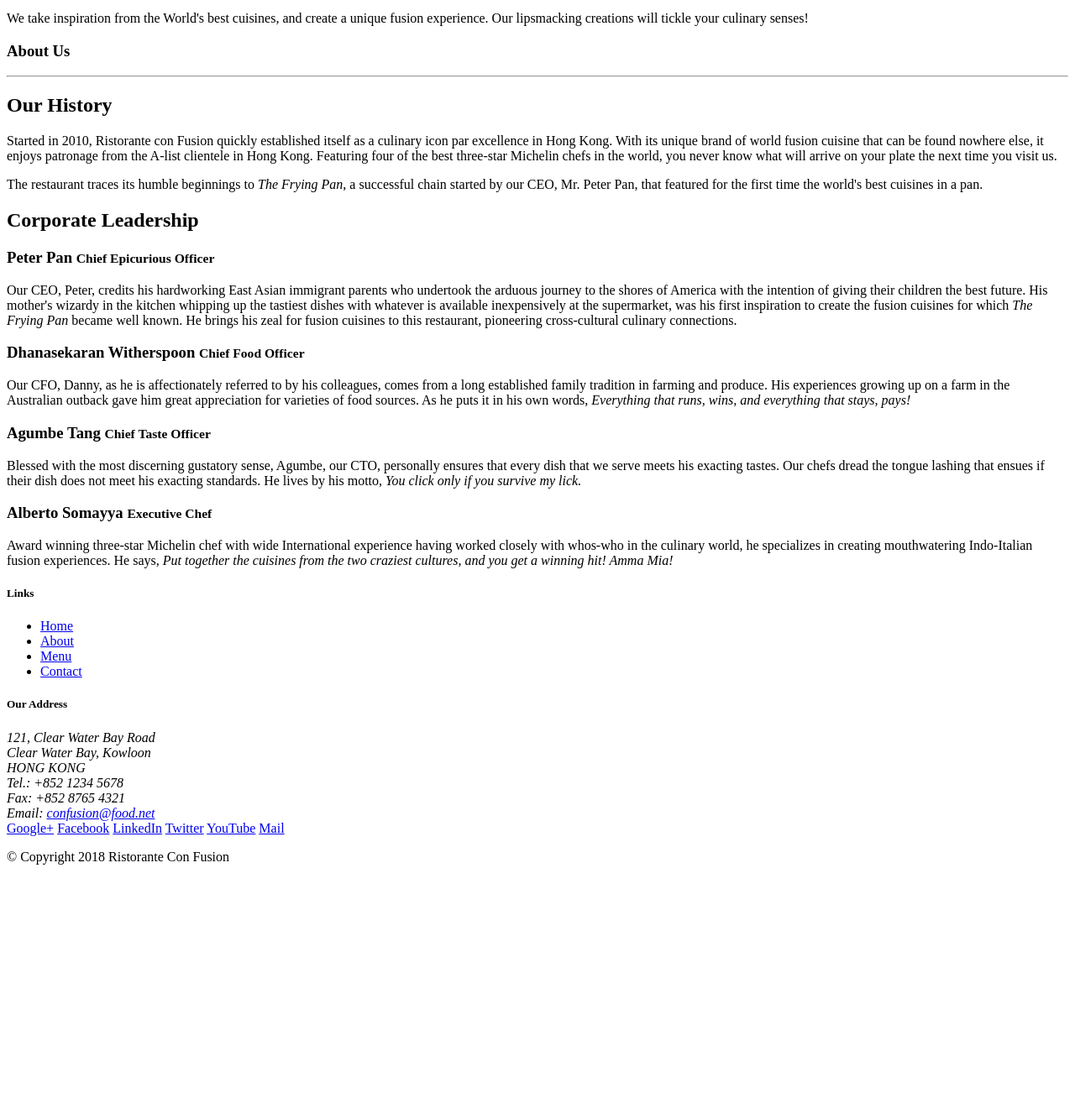
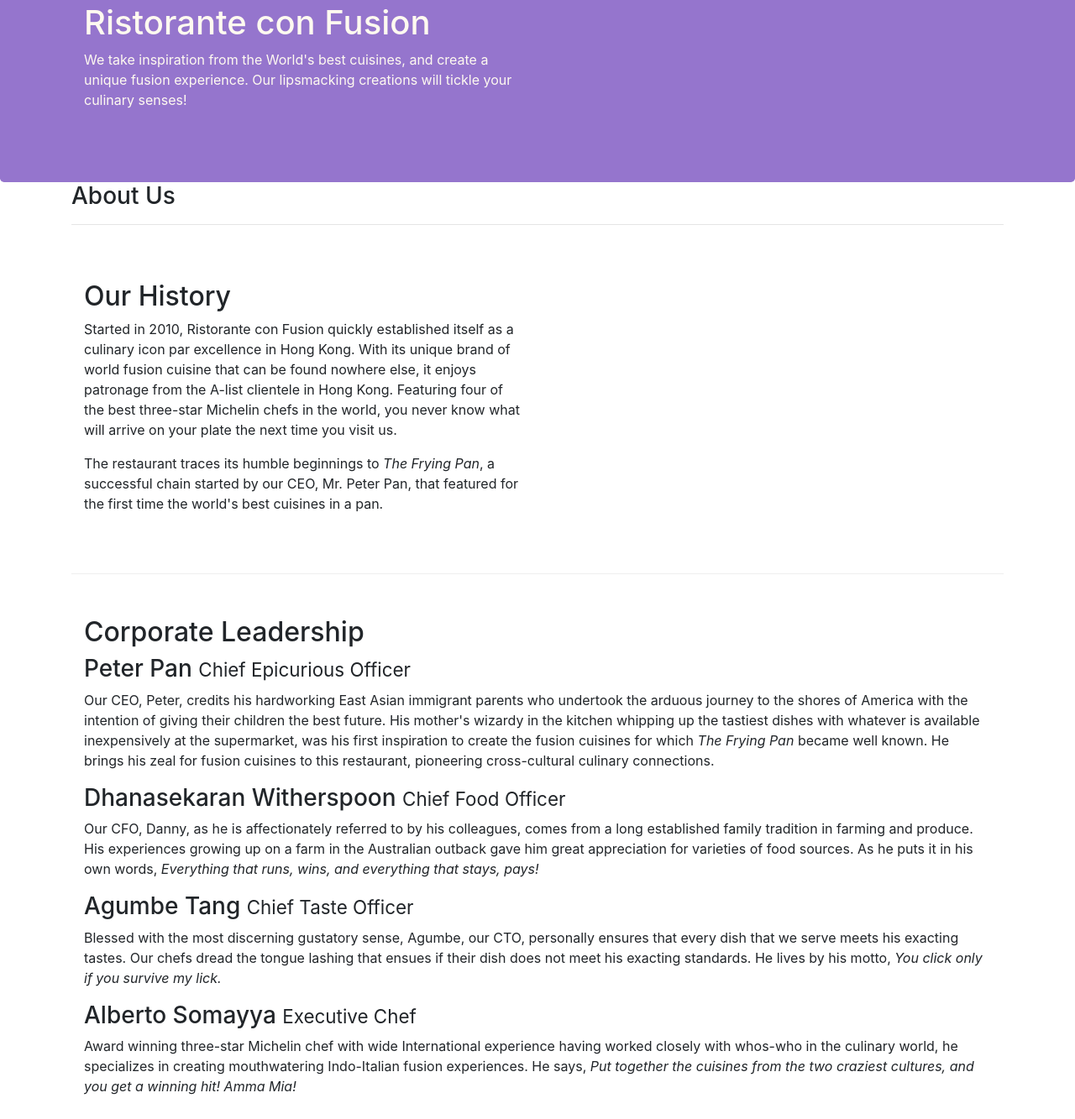
Before and after one commit to TomSmaj/coursera-bootstrap, a website: page assignment-1/aboutus.html in a window 1280 px wide. Shown: the part 67-1400 px from the top of the page at 84% size. Before the commit the page ends 1113 px from the top, so only its background shows below. Drawn offline with nearby package versions, Linux system fonts and the light colour scheme.

Commit message:
finished assignment 1

```diff
--- a/assignment-1/aboutus.html
+++ b/assignment-1/aboutus.html
@@ -2,7 +2,14 @@
 <html lang="en">
 
 <head>
+    <!-- Required meta tags always come first -->
+    <meta charset="utf-8">
+    <meta name="viewport" content="width=device-width, initial-scale=1, shrink-to-fit=no">
+    <meta http-equiv="x-ua-compatible" content="ie=edge">
 
+    <!-- Bootstrap CSS -->
+    <link rel="stylesheet" href="node_modules/bootstrap/dist/css/bootstrap.min.css">
+    <link rel="stylesheet" href="css/style.css">
     <title>Ristorante Con Fusion: About Us</title>
 
 </head>
@@ -14,7 +21,8 @@
             <div class="row row-header">
                 <div class="col-12 col-sm-6">
                     <h1>Ristorante con Fusion</h1>
-                    <p>We take inspiration from the World's best cuisines, and create a unique fusion experience. Our lipsmacking creations will tickle your culinary senses!</p>
+                    <p>We take inspiration from the World's best cuisines, and create a unique fusion experience. Our
+                        lipsmacking creations will tickle your culinary senses!</p>
                 </div>
                 <div class="col-12 col-sm">
                 </div>
@@ -22,36 +30,63 @@
         </div>
     </header>
 
-    <div>
-        <div>
-            <div>
+    <div class="container">
+        <div class="row">
+            <div class="col-12">
                 <h3>About Us</h3>
                 <hr>
             </div>
         </div>
 
-        <div>
-            <div>
+        <div class="row-content">
+            <div class="col-12 col-sm-6">
                 <h2>Our History</h2>
-                <p>Started in 2010, Ristorante con Fusion quickly established itself as a culinary icon par excellence in Hong Kong. With its unique brand of world fusion cuisine that can be found nowhere else, it enjoys patronage from the A-list clientele in Hong Kong.  Featuring four of the best three-star Michelin chefs in the world, you never know what will arrive on your plate the next time you visit us.</p>
-                <p>The restaurant traces its humble beginnings to <em>The Frying Pan</em>, a successful chain started by our CEO, Mr. Peter Pan, that featured for the first time the world's best cuisines in a pan.</p>
+                <p>Started in 2010, Ristorante con Fusion quickly established itself as a culinary icon par excellence
+                    in Hong Kong. With its unique brand of world fusion cuisine that can be found nowhere else, it
+                    enjoys patronage from the A-list clientele in Hong Kong. Featuring four of the best three-star
+                    Michelin chefs in the world, you never know what will arrive on your plate the next time you visit
+                    us.</p>
+                <p>The restaurant traces its humble beginnings to <em>The Frying Pan</em>, a successful chain started by
+                    our CEO, Mr. Peter Pan, that featured for the first time the world's best cuisines in a pan.</p>
             </div>
             <div>
             </div>
         </div>
 
 
-        <div>
-            <div>
+        <div class="row-content">
+            <div class="col-12">
                 <h2>Corporate Leadership</h2>
                 <h3>Peter Pan <small>Chief Epicurious Officer</small></h3>
-                <p>Our CEO, Peter, credits his hardworking East Asian immigrant parents who undertook the arduous journey to the shores of America with the intention of giving their children the best future. His mother's wizardy in the kitchen whipping up the tastiest dishes with whatever is available inexpensively at the supermarket, was his first inspiration to create the fusion cuisines for which <em>The Frying Pan</em> became well known. He brings his zeal for fusion cuisines to this restaurant, pioneering cross-cultural culinary connections.</p>
+                <div class="d-none d-sm-block">
+                    <p>Our CEO, Peter, credits his hardworking East Asian immigrant parents who undertook the arduous
+                        journey to the shores of America with the intention of giving their children the best future.
+                        His mother's wizardy in the kitchen whipping up the tastiest dishes with whatever is available
+                        inexpensively at the supermarket, was his first inspiration to create the fusion cuisines for
+                        which <em>The Frying Pan</em> became well known. He brings his zeal for fusion cuisines to this
+                        restaurant, pioneering cross-cultural culinary connections.</p>
+                </div>
                 <h3>Dhanasekaran Witherspoon <small>Chief Food Officer</small></h3>
-                <p>Our CFO, Danny, as he is affectionately referred to by his colleagues, comes from a long established family tradition in farming and produce. His experiences growing up on a farm in the Australian outback gave him great appreciation for varieties of food sources. As he puts it in his own words, <em>Everything that runs, wins, and everything that stays, pays!</em></p>
+                <div class="d-none d-sm-block">
+                    <p>Our CFO, Danny, as he is affectionately referred to by his colleagues, comes from a long
+                        established family tradition in farming and produce. His experiences growing up on a farm in the
+                        Australian outback gave him great appreciation for varieties of food sources. As he puts it in
+                        his own words, <em>Everything that runs, wins, and everything that stays, pays!</em></p>
+                </div>
                 <h3>Agumbe Tang <small>Chief Taste Officer</small></h3>
-                <p>Blessed with the most discerning gustatory sense, Agumbe, our CTO, personally ensures that every dish that we serve meets his exacting tastes. Our chefs dread the tongue lashing that ensues if their dish does not meet his exacting standards. He lives by his motto, <em>You click only if you survive my lick.</em></p>
+                <div class="d-none d-sm-block">
+                    <p>Blessed with the most discerning gustatory sense, Agumbe, our CTO, personally ensures that every
+                        dish that we serve meets his exacting tastes. Our chefs dread the tongue lashing that ensues if
+                        their dish does not meet his exacting standards. He lives by his motto, <em>You click only if
+                            you survive my lick.</em></p>
+                </div>
                 <h3>Alberto Somayya <small>Executive Chef</small></h3>
-                <p>Award winning three-star Michelin chef with wide International experience having worked closely with whos-who in the culinary world, he specializes in creating mouthwatering Indo-Italian fusion experiences. He says, <em>Put together the cuisines from the two craziest cultures, and you get a winning hit! Amma Mia!</em></p>
+                <div class="d-none d-sm-block">
+                    <p>Award winning three-star Michelin chef with wide International experience having worked closely
+                        with whos-who in the culinary world, he specializes in creating mouthwatering Indo-Italian
+                        fusion experiences. He says, <em>Put together the cuisines from the two craziest cultures, and
+                            you get a winning hit! Amma Mia!</em></p>
+                </div>
             </div>
         </div>
 
```
Lines whose indentation alone changed are shown as unchanged.
